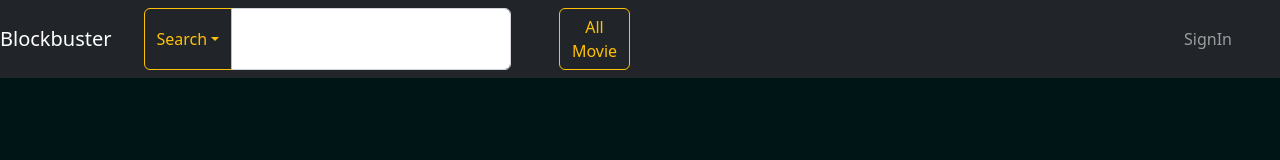
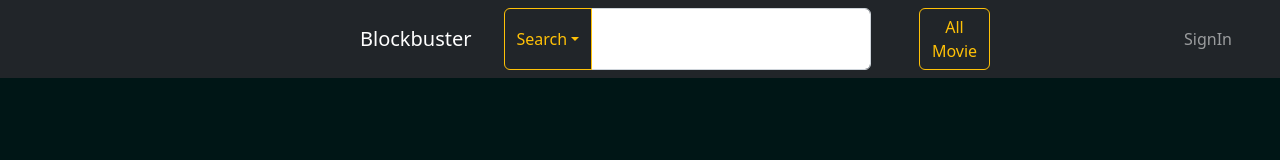
Before and after one commit to banksss33/CS251_Movie_Reviews_Website_Project, a React (Create React App) app: page / in a window 1280 px wide. Shown: the top 160 px of the page. Built offline with nearby package versions, Linux system fonts and the light colour scheme.

Commit message:
Fix the padding issue of nav.brand

```diff
--- a/src/App.jsx
+++ b/src/App.jsx
@@ -5,7 +5,7 @@
 import Dropdown from "react-bootstrap/Dropdown";
 import DropdownButton from "react-bootstrap/DropdownButton";
 import InputGroup from "react-bootstrap/InputGroup";
-import { BrowserRouter, Routes, Route, Link } from "react-router-dom";
+import { BrowserRouter, Routes, Route } from "react-router-dom";
 import { LinkContainer } from "react-router-bootstrap";
 import Hub from "./Page/Homepage";
 import SignIn from "./Page/SignIn";
@@ -14,10 +14,8 @@
   return (
     <BrowserRouter>
       <Navbar bg="dark" variant="dark">
-        <LinkContainer to="/">
-          <Navbar.Brand style={{ paddingLeft: "360px" }}>
-            Blockbuster
-          </Navbar.Brand>
+        <LinkContainer to="/" style={{ paddingLeft: "360px" }}>
+          <Navbar.Brand>Blockbuster</Navbar.Brand>
         </LinkContainer>
         <Nav className="me-auto">
           <InputGroup className="ps-3">
```
